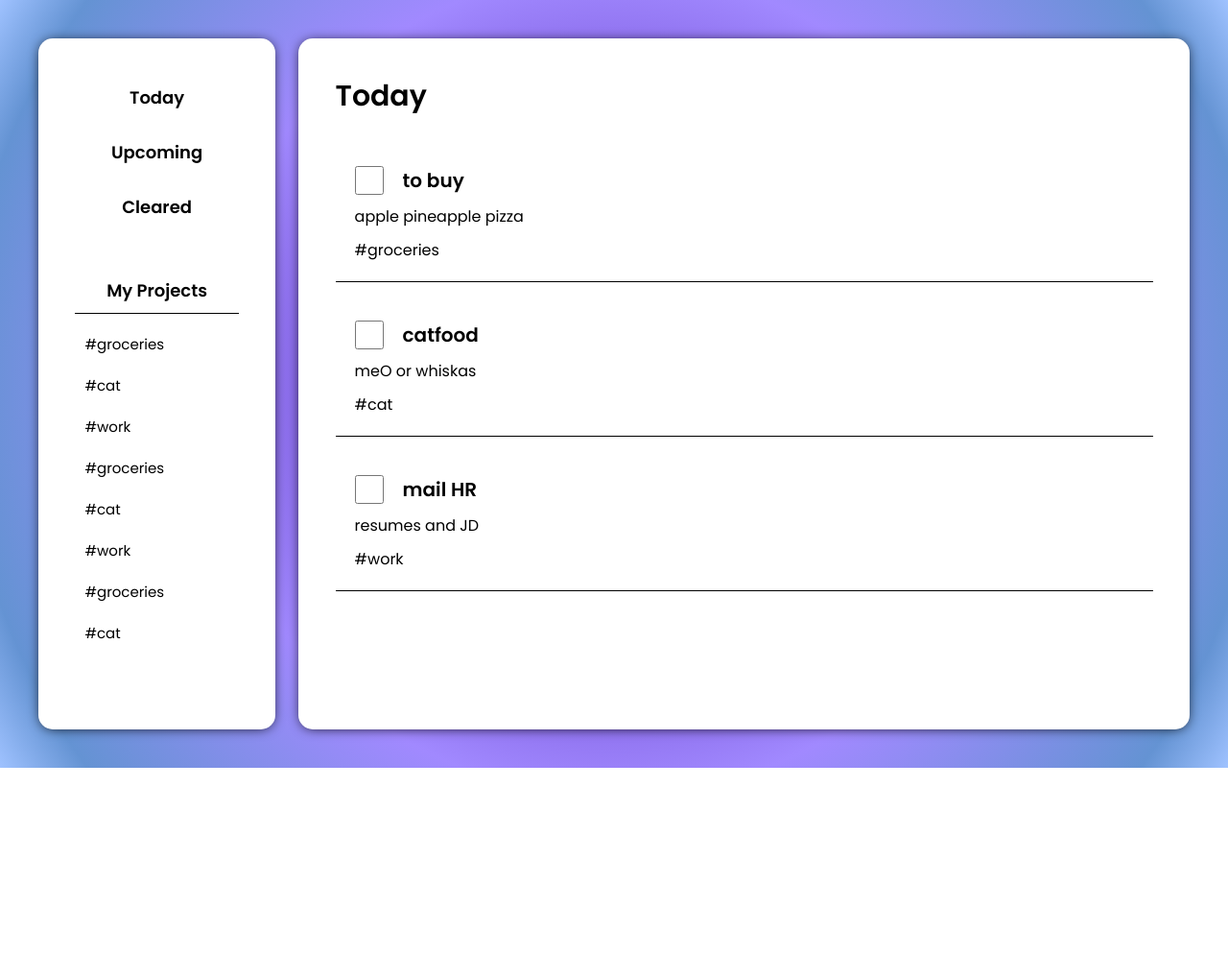
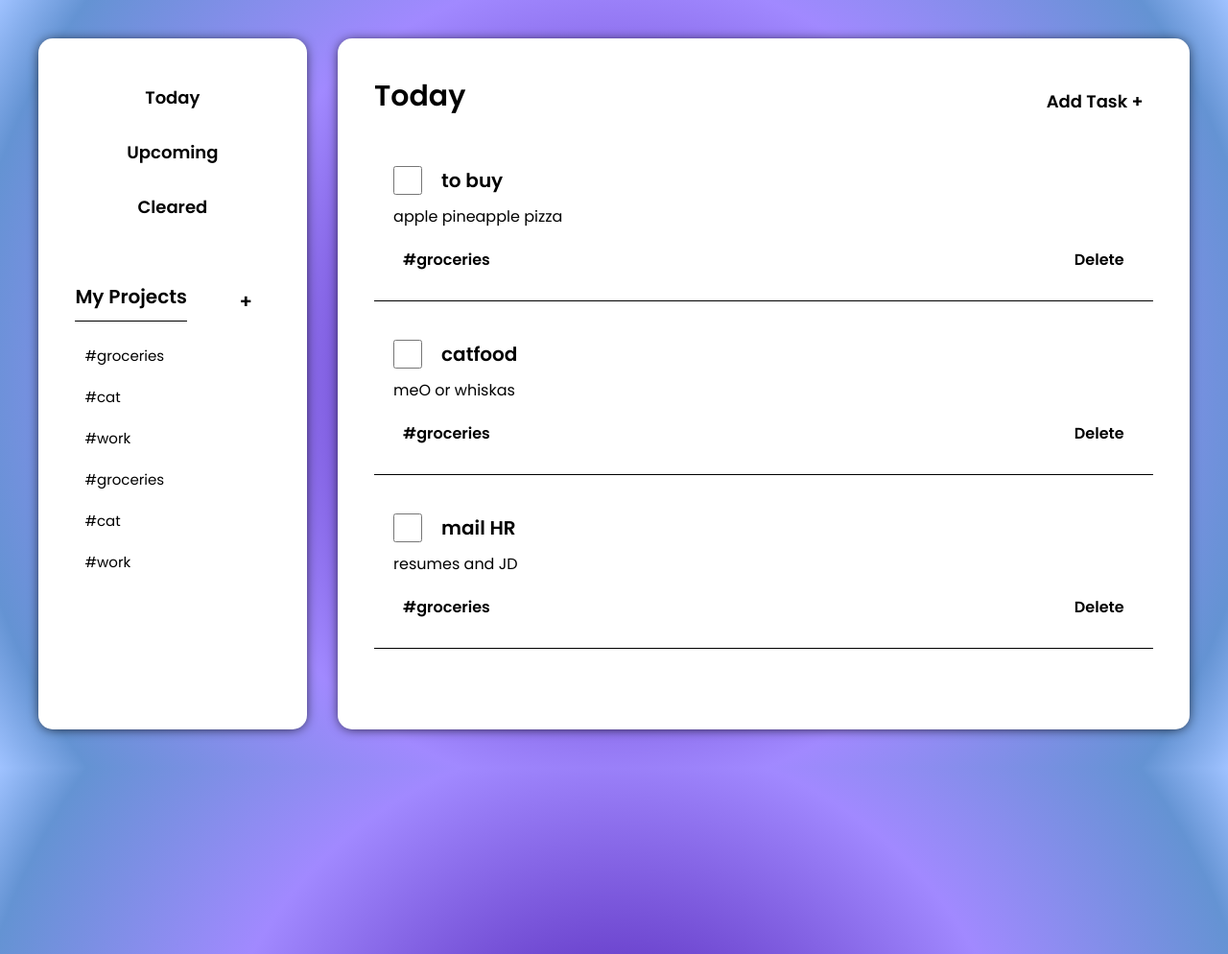
Before and after one commit to haze-09/Odin-to-do, a website built with webpack: page src/index.html in a window 1280 px wide. Shown: the whole page at 96% size. Before the commit the page ends 800 px from the top, so only its background shows below. Built offline with nearby package versions, Linux system fonts and the light colour scheme.

Commit message:
main look of page built

```diff
--- a/src/index.html
+++ b/src/index.html
@@ -13,7 +13,10 @@
             <button id="cleared">Cleared</button>
         </div>
         <div id="myProj">
-            <p> My Projects</p>
+            <div>
+                <p> My Projects</p>
+                <button>+</button>
+            </div>
             <div>
                 <button>#groceries</button>
                 <button>#cat</button>
@@ -36,25 +39,40 @@
 
     </div>
     <div id="toDo">
-        <p id="title">Today</p>
+        <div id="header">
+            <p id="title">Today</p>
+            <button>Add Task +</button>
+        </div>
         <div id="toDoList">
             <div class="todo">
                 <input type="checkbox" name="" id="">
                 <p class="title">to buy</p>
                 <p class="desc">apple pineapple pizza</p>
-                <div>#groceries</div>
+                <div>
+                    <button>#groceries</button>
+                    <button>Delete</button>
+                </div>
+
             </div>
             <div class="todo">
                 <input type="checkbox" name="" id="">
                 <p class="title">catfood</p>
                 <p class="desc">meO or whiskas</p>
-                <div>#cat</div>
+                <div>
+                    <button>#groceries</button>
+                    <button>Delete</button>
+                </div>
+
             </div>
             <div class="todo">
                 <input type="checkbox" name="" id="">
                 <p class="title">mail HR</p>
                 <p class="desc">resumes and JD</p>
-                <div>#work</div>
+                <div>
+                    <button>#groceries</button>
+                    <button>Delete</button>
+                </div>
+
             </div>
         </div>
 
--- a/src/style.css
+++ b/src/style.css
@@ -12,12 +12,25 @@
 
 body {
     display: flex;
-    gap: 3vh;
     height: 100vh;
     padding: 5vh;
-    /* background: var(--blue);     */
+    overflow: hidden;
     background: rgb(64,11,165);
     background: radial-gradient(circle, rgba(64,11,165,1) 0%, rgba(161,137,255,1) 57%, rgba(100,147,211,1) 90%, rgba(159,194,255,1) 100%);
+}
+
+button {
+    border: none;
+    background: none;
+    font-size: 18px;
+    font-weight: 600;
+    padding: 10px;
+    border-radius: 10px;
+    transition: 0.2s;
+}
+
+button:hover {
+    background: var(--blue);
 }
 
 /* main content */
@@ -33,12 +46,17 @@ body > div {
 
 #sidebar {
     flex: 1;
+    margin-right: 4vh;
 }
 
 #toDo {
-    flex: 5;
+    flex: 4;
 }
-
+#header{
+    display: flex;
+    justify-content: space-between;
+    /* flex-direction: row; */
+}
 #title {
     font-size: 30px;
     font-weight: 600;
@@ -58,13 +76,23 @@ body > div {
     row-gap: 10px;
     column-gap: 20px;
     border-bottom: 1px solid ;
-    /* border-radius: 15px; */
     padding: 20px;
     position: relative;
 }
 
 .todo > :nth-child(3) {
     grid-column: span 2;
+}
+
+.todo>div{
+    grid-column: span 2;
+    display: flex;
+    justify-content: space-between;
+}
+.todo>div>button{
+    font-size: 16px;
+
+
 }
 
 .title {
@@ -80,37 +108,40 @@ input:checked{
 
 
 /* sidebar */
+
 #sidebar > div {
     display: flex;
     flex-direction: column;
     gap: 10px;
 }
 
+
 #myProj {
     margin-top: 50px;
-    height: 60%;
 }
 
-button {
-    border: none;
-    background: none;
-    font-size: 18px;
-    font-weight: 600;
-    padding: 10px;
-    border-radius: 10px;
-    transition: 0.2s;
+#myProj >div:nth-child(1){
+    display: flex;
+    flex-direction: row;
+    align-items: center;
+    justify-content: space-between;
 }
 
-button:hover {
-    background: var(--blue);
-}
-
-#myProj > p {
+#myProj >div:nth-child(1)> p{
     border-bottom: 1px solid;
     padding-bottom: 10px;
-    text-align: center;
-    font-size: 18px;
+    text-align: left;
+    font-size: 20px;
     font-weight: 600;
+}
+#myProj >div:nth-child(1)> button{
+    font-weight: 600;
+    font-size: 20px;
+    width: 50px;
+    height: 50px;
+}
+#myProj >div:nth-child(2){
+    height: 37%;
 }
 
 #myProj > div> button {
```
